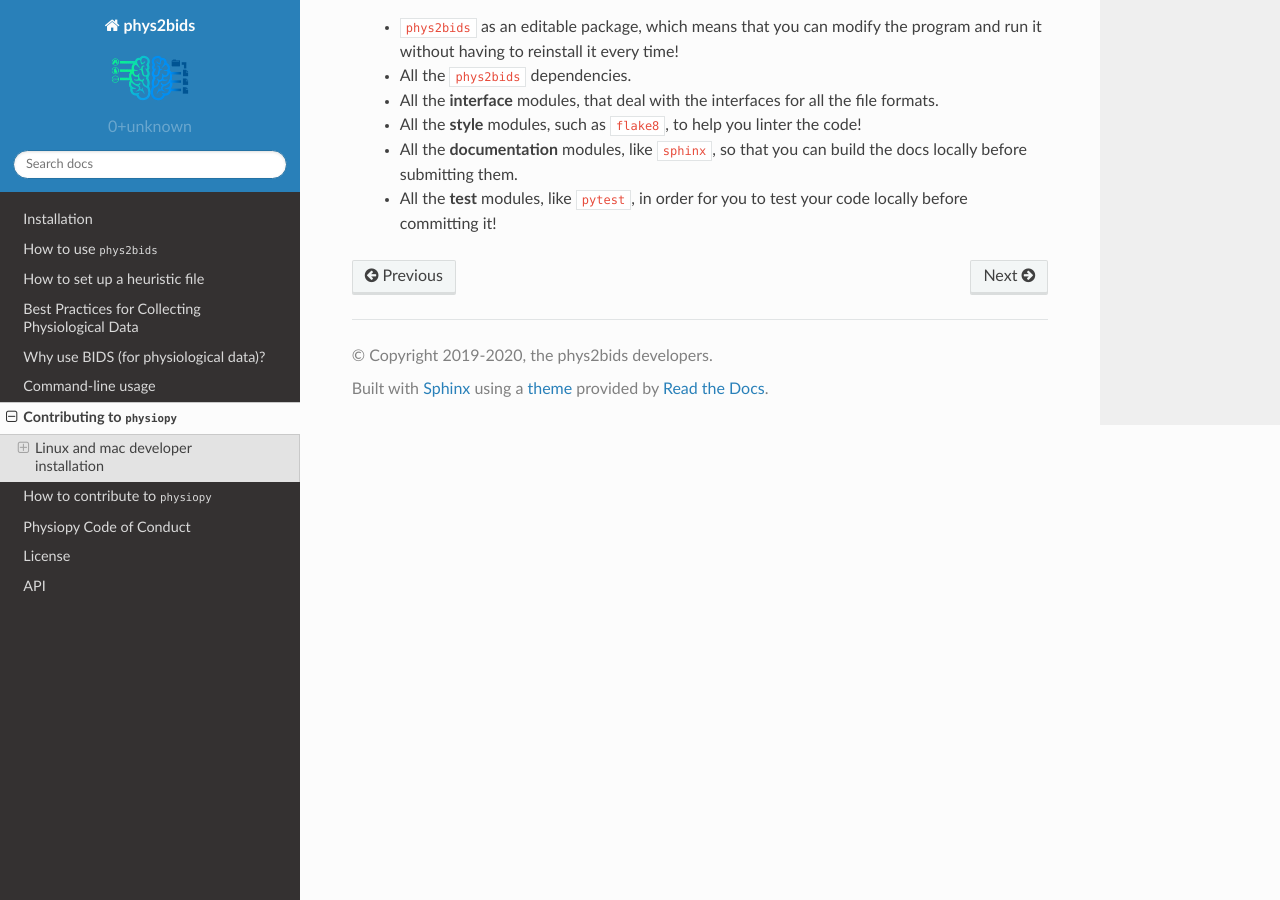
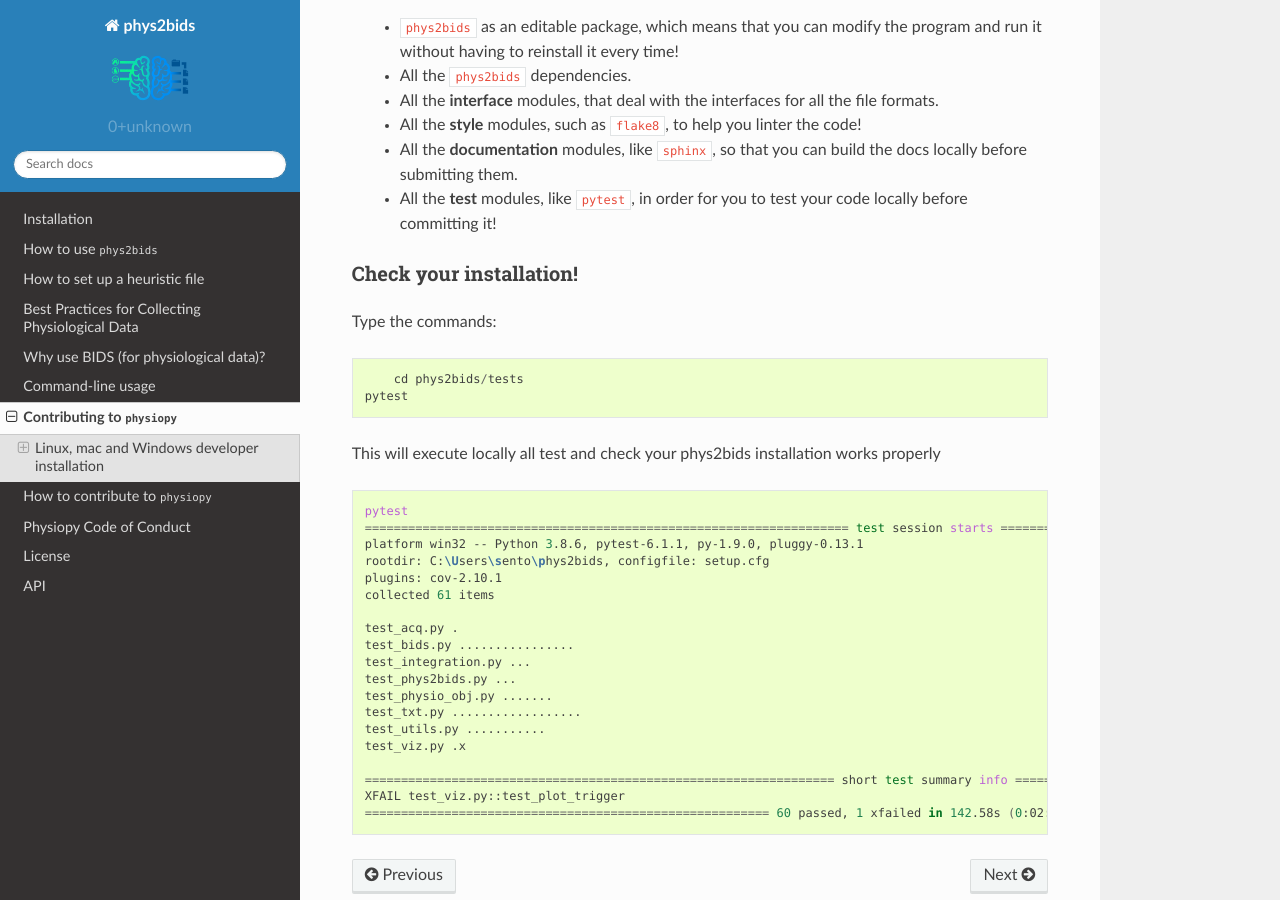
Before and after one commit to physiopy/phys2bids, a Sphinx documentation site: the page built from docs/contributing.rst, in a window 1280 px wide and 900 px high, scrolled down 1335 px. Built offline with Sphinx 7.4.7 and the Read the Docs theme 2.0.0, drawn with Linux system fonts in a browser that asks for light colours; some of the changed text lies outside the part shown.

Commit message:
add installation check with pytest

```diff
--- a/docs/contributing.rst
+++ b/docs/contributing.rst
@@ -24,7 +24,7 @@ This will let you run the program with the latest modification, without requirin
     If you want to check, type ``python --version`` in a terminal.
 
 
-Linux and mac developer installation
+Linux, mac  and Windows developer installation
 ------------------------------------
 
 Be sure to have ``git`` and ``pip`` installed, then open a terminal and run::
@@ -59,3 +59,35 @@ This will install:
 	- All the **style** modules, such as ``flake8``, to help you linter the code!
 	- All the **documentation** modules, like ``sphinx``, so that you can build the docs locally before submitting them.
 	- All the **test** modules, like ``pytest``, in order for you to test your code locally before committing it!
+
+Check your installation!
+^^^^^^^^^^^^^^^^^^^^^^^^
+
+Type the commands::
+
+	cd phys2bids/tests
+    pytest
+
+This will execute locally all test and check your phys2bids installation works properly
+
+.. code-block:: shell
+
+	pytest
+	=================================================================== test session starts ===================================================================
+	platform win32 -- Python 3.8.6, pytest-6.1.1, py-1.9.0, pluggy-0.13.1
+	rootdir: C:\Users\sento\phys2bids, configfile: setup.cfg
+	plugins: cov-2.10.1
+	collected 61 items
+
+	test_acq.py .                                                                                                                                        [  1%]
+	test_bids.py ................                                                                                                                        [ 27%]
+	test_integration.py ...                                                                                                                              [ 32%]
+	test_phys2bids.py ...                                                                                                                                [ 37%]
+	test_physio_obj.py .......                                                                                                                           [ 49%]
+	test_txt.py ..................                                                                                                                       [ 78%]
+	test_utils.py ...........                                                                                                                            [ 96%]
+	test_viz.py .x                                                                                                                                       [100%]
+
+	================================================================= short test summary info =================================================================
+	XFAIL test_viz.py::test_plot_trigger
+	======================================================== 60 passed, 1 xfailed in 142.58s (0:02:22) ========================================================
```
